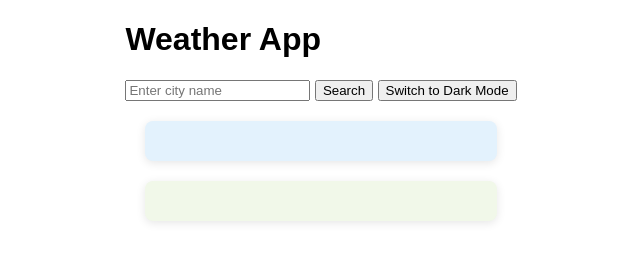
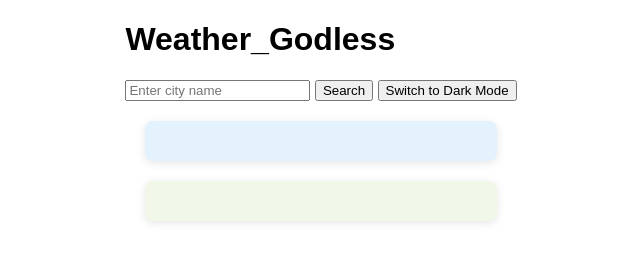
Before and after one commit to Subha8436/Weather_God, a website: page public/index.html in a window 1280 px wide. Shown: the whole page, without its empty margins (319-959 px from the left). Drawn offline with Linux system fonts and the light colour scheme.

Commit message:
Update index.html

```diff
--- a/public/index.html
+++ b/public/index.html
@@ -3,7 +3,7 @@
 <head>
     <meta charset="UTF-8">
     <meta name="viewport" content="width=device-width, initial-scale=1.0">
-    <title>Weather App</title>
+    <title>Weather_Godless</title>
     <link rel="stylesheet" href="styles.css">
     <script async src="https://pagead2.googlesyndication.com/pagead/js/adsbygoogle.js"></script>
     <script>
@@ -15,7 +15,7 @@
 </head>
 <body>
     <div class="container">
-        <h1>Weather App</h1>
+        <h1>Weather_Godless</h1>
 
         <!-- AdSense Ad Placement -->
         <div class="adsense">
```
